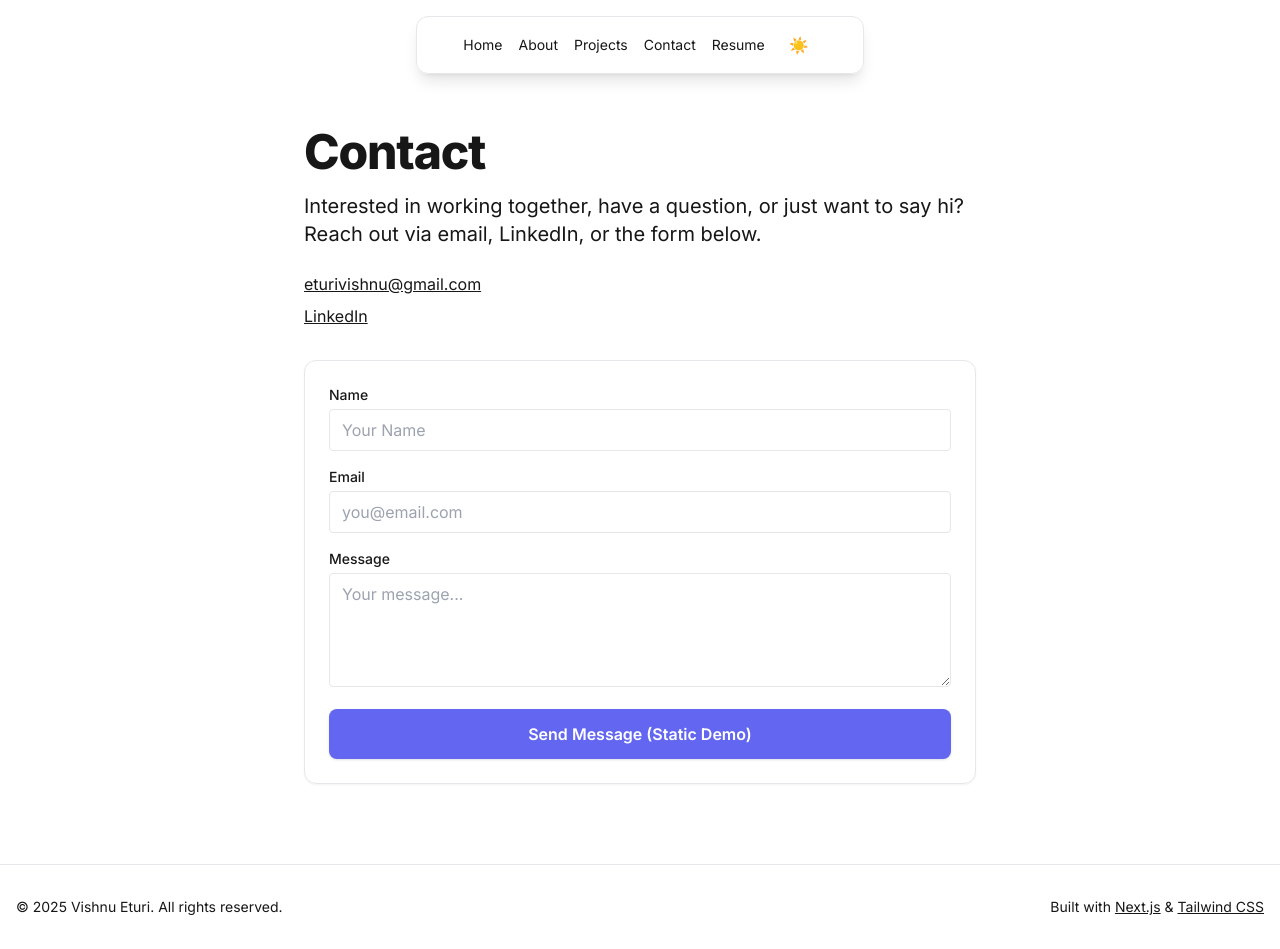
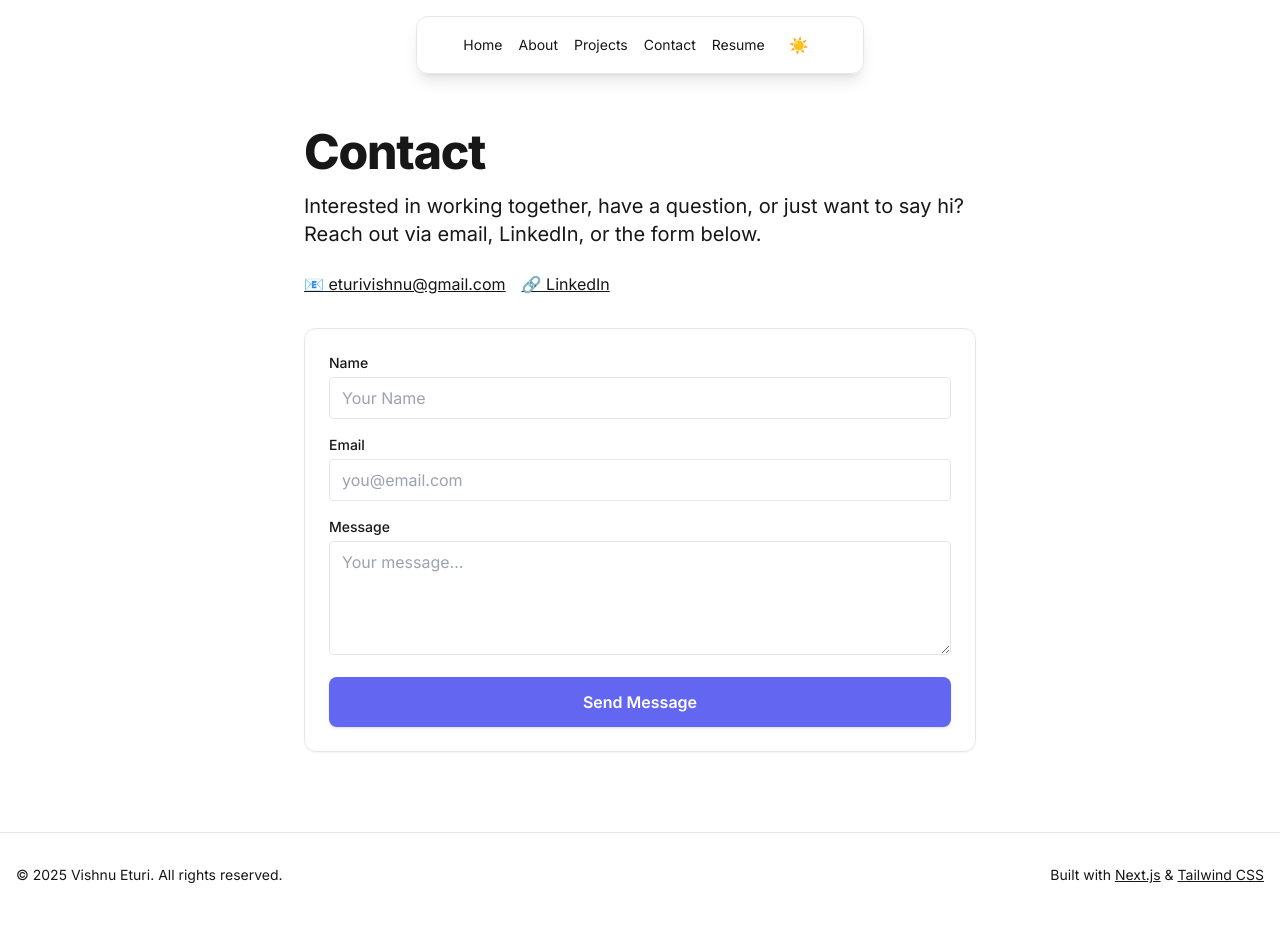
Before and after one commit to vishnueturi/dev-folio, a Next.js app: page /contact in a window 1280 px wide. After the commit the page ends 917 px from the top, so only its background shows below. Built offline with nearby package versions, Linux system fonts and the light colour scheme.

Commit message:
#4 updated contact page

```diff
--- a/package.json
+++ b/package.json
@@ -14,11 +14,14 @@
   "dependencies": {
     "next": "14.1.0",
     "next-themes": "^0.4.6",
+    "nodemailer": "^7.0.3",
     "react": "^18",
-    "react-dom": "^18"
+    "react-dom": "^18",
+    "react-hot-toast": "^2.5.2"
   },
   "devDependencies": {
     "@types/node": "^20",
+    "@types/nodemailer": "^6.4.17",
     "@types/react": "^18",
     "@types/react-dom": "^18",
     "autoprefixer": "^10.4.21",
--- /dev/null
+++ b/src/app/api/contact/route.ts
@@ -0,0 +1,44 @@
+import { NextResponse } from 'next/server';
+import nodemailer from 'nodemailer';
+
+export async function POST(request: Request) {
+  const formData = await request.json();
+  const { name, email, message } = formData;
+
+
+  // Example using a generic SMTP server:
+//   const transporter = nodemailer.createTransport({
+//     host: process.env.SMTP_HOST,
+//     port: parseInt(process.env.SMTP_PORT || '587', 10),
+//     secure: process.env.SMTP_SECURE === 'true', // true for 465, false for other ports
+//     auth: {
+//       user: process.env.SMTP_USER,
+//       pass: process.env.SMTP_PASS,
+//     },
+//   });
+// GMAIL service config
+const transporter = nodemailer.createTransport({
+    service: 'gmail',
+    auth: {
+      user: process.env.GMAIL_USER, // your Gmail address
+      pass: process.env.GMAIL_PASS, // app password (not your Gmail password)
+    },
+  });
+
+  // Email options
+  const mailOptions = {
+    from: email, // Can be the user's email or a fixed sender email
+    to: 'eturivishnu@gmail.com', // *** IMPORTANT: Replace with your recipient email address ***
+    subject: `New message from ${name} via your website`,
+    text: `Name: ${name}\nEmail: ${email}\n\nMessage:\n${message}`,
+    html: `<p><strong>Name:</strong> ${name}</p><p><strong>Email:</strong> ${email}</p><p><strong>Message:</strong><br/>${message.replace(/\n/g, '<br/>')}</p>`,
+  };
+
+  try {
+    await transporter.sendMail(mailOptions);
+    return NextResponse.json({ message: 'Email sent successfully!' }, { status: 200 });
+  } catch (error) {
+    console.error('Error sending email:', error);
+    return NextResponse.json({ message: 'Failed to send email.' }, { status: 500 });
+  }
+}
--- a/src/app/contact/page.tsx
+++ b/src/app/contact/page.tsx
@@ -1,6 +1,45 @@
+'use client';
+
 import { Container } from "@/components/layout/Container";
+import { useState } from 'react';
+import toast from 'react-hot-toast';
 
 export default function Contact() {
+  const [isSubmitting, setIsSubmitting] = useState(false);
+
+  const handleSubmit = async (event: React.FormEvent<HTMLFormElement>) => {
+    event.preventDefault();
+    setIsSubmitting(true);
+
+    const form = event.currentTarget;
+    const formData = new FormData(form);
+    const data = Object.fromEntries(formData.entries());
+
+    try {
+      const response = await fetch('/api/contact', {
+        method: 'POST',
+        headers: {
+          'Content-Type': 'application/json',
+        },
+        body: JSON.stringify(data),
+      });
+
+      const result = await response.json();
+
+      if (response.ok) {
+        toast.success(result.message);
+        form.reset(); // Clear the form on success
+      } else {
+        toast.error(result.message || 'An unexpected error occurred.');
+      }
+    } catch (error) {
+      console.error('Form submission error:', error);
+      toast.error('Failed to submit form.');
+    } finally {
+      setIsSubmitting(false);
+    }
+  };
+
   return (
     <Container>
       <section className="pt-16 pb-8 max-w-2xl mx-auto">
@@ -8,11 +47,15 @@ export default function Contact() {
         <p className="text-lg md:text-xl text-foreground/80 mb-6">
           Interested in working together, have a question, or just want to say hi? Reach out via email, LinkedIn, or the form below.
         </p>
-        <div className="flex flex-col gap-2 mb-8">
-          <a href="mailto:eturivishnu@gmail.com" className="underline hover:text-primary-light">eturivishnu@gmail.com</a>
-          <a href="https://linkedin.com/in/your-linkedin" target="_blank" rel="noopener noreferrer" className="underline hover:text-primary-light">LinkedIn</a>
+        <div className="flex items-center gap-4 mb-8">
+          <a href="mailto:eturivishnu@gmail.com" className="underline hover:text-primary-light flex items-center gap-2">
+            📧 eturivishnu@gmail.com
+          </a>
+          <a href="https://linkedin.com/in/vishnueturi" target="_blank" rel="noopener noreferrer" className="underline hover:text-primary-light flex items-center gap-2">
+            🔗 LinkedIn
+          </a>
         </div>
-        <form className="bg-foreground/5 rounded-xl p-6 border border-foreground/10 shadow-sm flex flex-col gap-4">
+        <form className="bg-foreground/5 rounded-xl p-6 border border-foreground/10 shadow-sm flex flex-col gap-4" onSubmit={handleSubmit}>
           <div>
             <label htmlFor="name" className="block text-sm font-medium text-foreground mb-1">Name</label>
             <input
@@ -21,7 +64,7 @@ export default function Contact() {
               name="name"
               className="w-full px-3 py-2 rounded border border-foreground/20 bg-background text-foreground focus:outline-none focus:ring-2 focus:ring-primary-light"
               placeholder="Your Name"
-              disabled
+              required
             />
           </div>
           <div>
@@ -32,7 +75,7 @@ export default function Contact() {
               name="email"
               className="w-full px-3 py-2 rounded border border-foreground/20 bg-background text-foreground focus:outline-none focus:ring-2 focus:ring-primary-light"
               placeholder="you@email.com"
-              disabled
+              required
             />
           </div>
           <div>
@@ -43,15 +86,16 @@ export default function Contact() {
               rows={4}
               className="w-full px-3 py-2 rounded border border-foreground/20 bg-background text-foreground focus:outline-none focus:ring-2 focus:ring-primary-light"
               placeholder="Your message..."
-              disabled
+              required
             />
           </div>
+
           <button
             type="submit"
-            className="px-6 py-3 rounded-lg bg-primary-light text-background font-semibold shadow hover:bg-primary-dark transition-colors border border-transparent cursor-not-allowed"
-            disabled
+            className="px-6 py-3 rounded-lg bg-primary-light text-background font-semibold shadow hover:bg-primary-dark transition-colors border border-transparent"
+            disabled={isSubmitting} // Disable button while submitting
           >
-            Send Message (Static Demo)
+            {isSubmitting ? 'Sending...' : 'Send Message'}
           </button>
         </form>
       </section>
--- a/src/app/layout.tsx
+++ b/src/app/layout.tsx
@@ -5,6 +5,7 @@ import { Footer } from "@/components/layout/Footer";
 import ScrollToTopButton from "@/components/shared/ScrollToTopButton";
 import "./globals.css";
 import { ThemeProvider } from "next-themes";
+import { Toaster } from 'react-hot-toast';
 
 const inter = Inter({
   subsets: ["latin"],
@@ -32,6 +33,7 @@ export default function RootLayout({
           <Footer />
           <ScrollToTopButton />
         </ThemeProvider>
+        <Toaster position="top-center" />
       </body>
     </html>
   );
```
